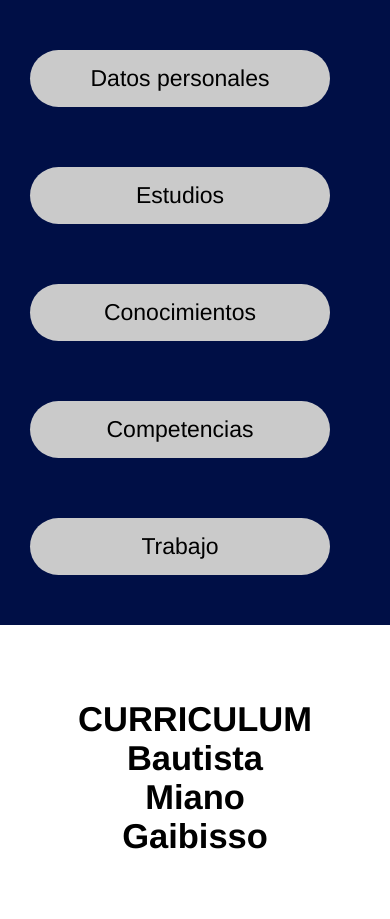
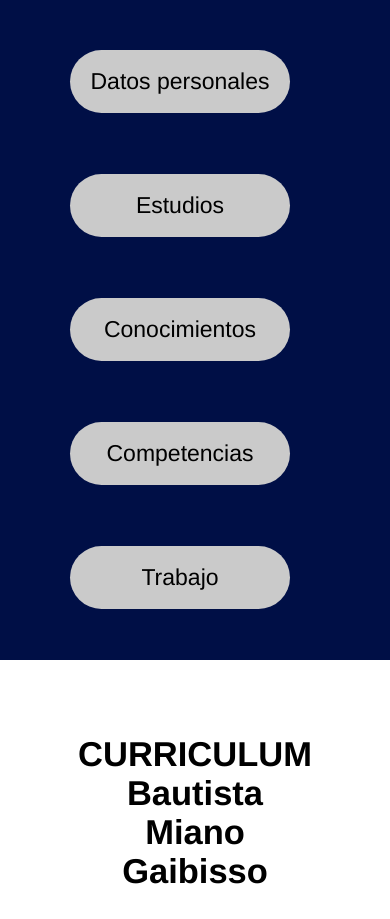
Before and after one commit to BautiMiano/cvBautistaMiano, a plain HTML site: page index.html in a window 390 px wide. Shown: the top 919 px of the page. Drawn offline with Linux system fonts and the light colour scheme.

Commit message:
cambios en el celu

```diff
--- a/estilos/style.css
+++ b/estilos/style.css
@@ -170,16 +170,12 @@ footer{
 
 @media(max-width:550px){
     .main_header_nav ul{
-        flex-direction: column;
-        align-items: center;
+        display: flex;
+        flex-wrap: wrap;
     }
     .main_header_nav_boton{
         background-color: #CACACA;
-        width: 270px;
-        padding: 15px;
-        margin-top: 30px;
-        margin-bottom: 30px;
-        border-radius: 167px;
+        width: 8em;
     }
     .main_presentacion_caja{
         display: flex;
```
